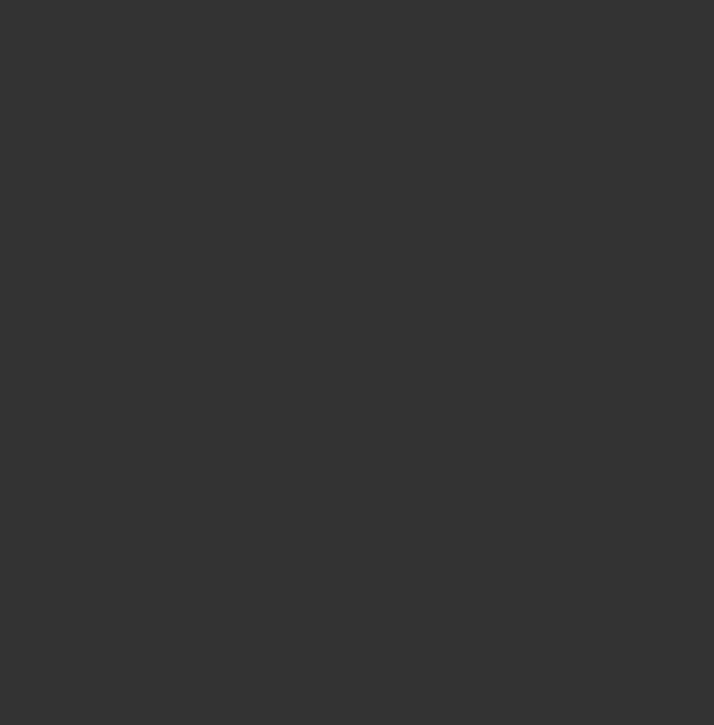
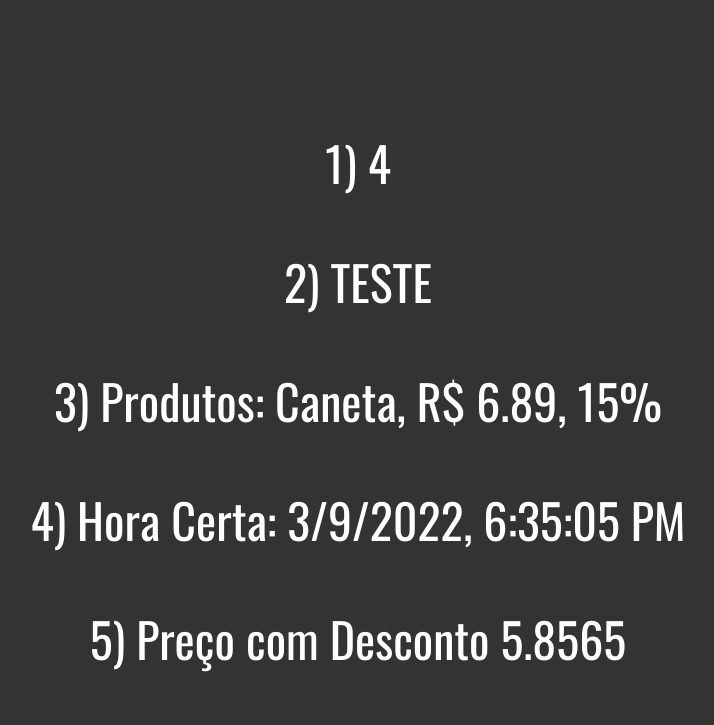
Before and after one commit to leoalmeidasa/my_study_vuejs, a website: page vue/exercicios/basico.html in a window 1280 px wide. Shown: the whole page, without its empty margins (282-996 px from the left). Drawn offline with Linux system fonts and the light colour scheme.

Commit message:
feat(vue basico): Add Conceitos Básicos Vue

```diff
--- a/vue/exercicios/basico.html
+++ b/vue/exercicios/basico.html
@@ -7,9 +7,33 @@
     <script src="/js/vue.min.js"></script>
 </head>
 <body class="exercicio">
+    <div id="app">
+        <p>1) {{ 2 + 2 }}</p>
+        <p>2) {{ "teste".toUpperCase() }}</p>
+        <p>3) Produtos: {{ nome }}, R$ {{ preco }}, {{ desconto * 100 }}%</p>
+        <p>4) Hora Certa: {{ horaCerta() }} </p>
+        <p>5) Preço com Desconto {{ precoComDesconto }}</p>
+    </div>
 
     <script>
-        // ...
+        new Vue({
+            el: "#app",
+            data: {
+                nome: 'Caneta',
+                preco: 6.89,
+                desconto: 0.15
+            },
+            methods: {
+                horaCerta() {
+                    return new Date().toLocaleString()
+                }
+            },
+            computed: {
+                precoComDesconto() {
+                    return this.preco * (1 - this.desconto)
+                }
+            }
+        })
     </script>
 </body>
 </html>
```
